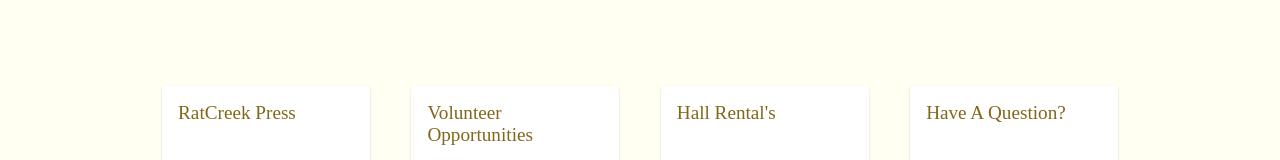
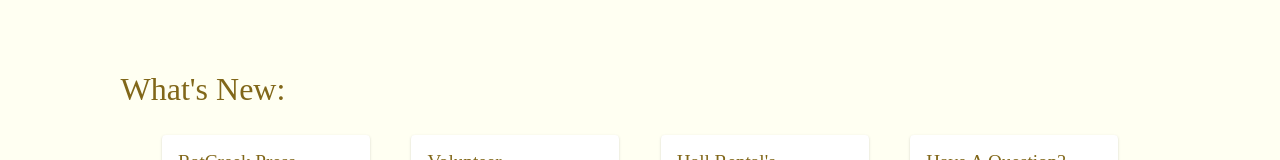
Before and after one commit to capstone-1231/elmwood-park, a Next.js app: page / in a window 1280 px wide. Shown: the part 1032-1192 px from the top of the page. Built offline with nearby package versions, Linux system fonts and the light colour scheme.

Commit message:
added content area with Image Right

```diff
--- a/pages/index.js
+++ b/pages/index.js
@@ -4,6 +4,7 @@ import Navbar from '@/utils/components/header';
 import FooterNav from '@/utils/components/footer';
 import HeroBanner from '@/utils/components/banner';
 import ContentWithImage from '@/utils/components/contentAreaImageLeft';
+import ContentWithImageRight from '@/utils/components/contentAreaImageRight';
 import HomeCards from '@/utils/components/homeCards';
 import CardCarousel from '@/utils/components/cardCarousel';
 
@@ -28,8 +29,18 @@ export default function Page() {
         heading="Elmwood Park"
         bodyText="Elmwood Park Community League (EPCL) is a vibrant and active neighborhood organization located in the heart of Edmonton, Alberta, Canada. Founded with a mission to strengthen community bonds, enhance quality of life, and promote a sense of belonging among residents, EPCL has become an integral part of the Elmwood Park neighborhood. With a rich history dating back several decades, the league continues to evolve and adapt to meet the changing needs of its diverse and growing community. One of the primary functions of Elmwood Park Community League is to provide a space where residents can come together, share ideas, and collaborate on initiatives that benefit the entire neighborhood. Regular community meetings and events are organized to facilitate this engagement. These gatherings offer a platform for residents to voice their concerns, propose improvements, and work collectively on projects that enhance the area's livability."
       />
-      <HomeCards/>
-      <CardCarousel/>
+      <Container>
+        <Typography variant="h2" component="h2" gutterBottom>
+            What's New:
+          </Typography>
+      </Container>
+        <HomeCards/>
+        <CardCarousel/>
+        <ContentWithImageRight
+          imageSrc="ElmwoodCommunityPark.webp"
+          heading="Explore Elmwood Park"
+          bodyText="Elmwood Park Community League (EPCL) is a vibrant and active neighborhood organization located in the heart of Edmonton, Alberta, Canada. Founded with a mission to strengthen community bonds, enhance quality of life, and promote a sense of belonging among residents, EPCL has become an integral part of the Elmwood Park neighborhood. With a rich history dating back several decades, the league continues to evolve and adapt to meet the changing needs of its diverse and growing community. One of the primary functions of Elmwood Park Community League is to provide a space where residents can come together, share ideas, and collaborate on initiatives that benefit the entire neighborhood. Regular community meetings and events are organized to facilitate this engagement."
+        />
       </main>
       <footer>
         <FooterNav />
```
Also changed, not shown: public/ElmwoodCommunityPark.webp (added).
